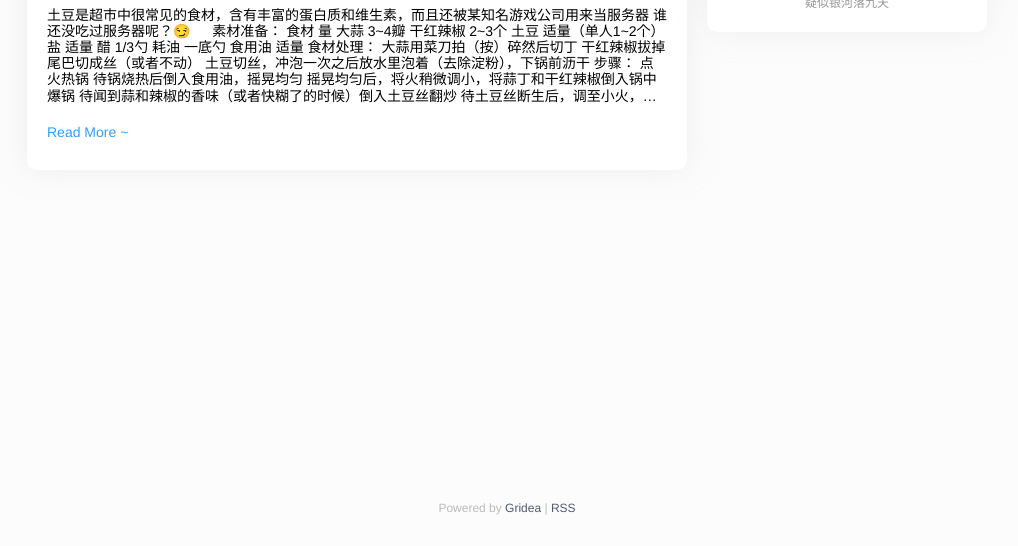
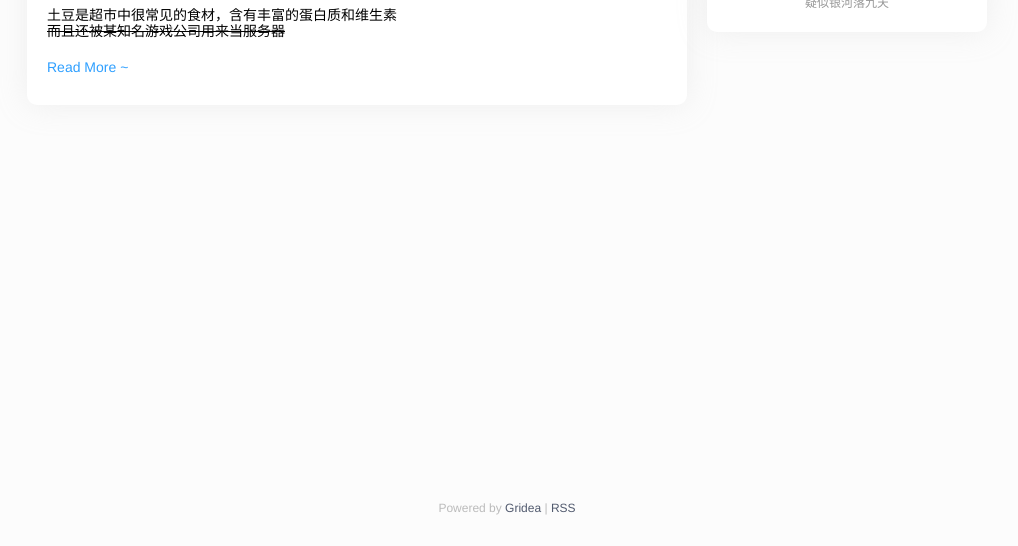
Before and after one commit to AlpsMayn/AlpsMayn.github.io, a plain HTML site: page tag/Vegetables/index.html in a window 1280 px wide. Shown: the part 254-800 px from the top of the page, without its empty margins (133-1151 px from the left). Drawn offline with nearby package versions, Linux system fonts and the light colour scheme.

Commit message:
update from gridea: 2020-03-04 23:52:18

```diff
--- a/tag/Vegetables/index.html
+++ b/tag/Vegetables/index.html
@@ -7,7 +7,7 @@
 <title>
     素菜 | 飞流直下三千尺
 </title>
-<link rel="shortcut icon" href="https://AlpsMayn.github.io/favicon.ico?v=1583336956771">
+<link rel="shortcut icon" href="https://AlpsMayn.github.io/favicon.ico?v=1583337135681">
 <!-- <link rel="stylesheet" href="https://use.fontawesome.com/releases/v5.7.2/css/all.css" integrity="sha384-fnmOCqbTlWIlj8LyTjo7mOUStjsKC4pOpQbqyi7RrhN7udi9RwhKkMHpvLbHG9Sr" crossorigin="anonymous"> -->
 <link href="https://cdn.bootcss.com/font-awesome/4.7.0/css/font-awesome.min.css" rel="stylesheet">
 <link rel="stylesheet" href="https://cdnjs.cloudflare.com/ajax/libs/KaTeX/0.10.0/katex.min.css">
@@ -27,7 +27,7 @@
     <div class="nav">
         <div class="logo">
             <a href="https://AlpsMayn.github.io">
-                <img class="avatar" src="https://AlpsMayn.github.io/images/avatar.png?v=1583336956771" alt="">
+                <img class="avatar" src="https://AlpsMayn.github.io/images/avatar.png?v=1583337135681" alt="">
             </a>
             <div class="site-title">
                 <h1>
@@ -104,17 +104,17 @@
                     <time class="post-time">2020-03-04</time>
 
                         <a href="https://AlpsMayn.github.io/tag/Cook/" class="post-tag i-tag
-                            i-tag-">
+                            i-tag-info">
             #做菜
         </a>
 
                         <a href="https://AlpsMayn.github.io/tag/HomeCooked/" class="post-tag i-tag
-                            i-tag-success">
+                            i-tag-other_4">
             #家常菜
         </a>
 
                         <a href="https://AlpsMayn.github.io/tag/Vegetables/" class="post-tag i-tag
-                            i-tag-other_2">
+                            i-tag-other_1">
             #素菜
         </a>
 
@@ -123,67 +123,11 @@
 
                             <div class="post-content">
 
-                                        <div class="post-content-content">
-                                            土豆是超市中很常见的食材，含有丰富的蛋白质和维生素，而且还被某知名游戏公司用来当服务器
-谁还没吃过服务器呢？😏
+                                    <div class="post-content-abstract">
+                                        <p>土豆是超市中很常见的食材，含有丰富的蛋白质和维生素</p>
+<p><s>而且还被某知名游戏公司用来当服务器</s></p>
 
-素材准备：
-
-
-
-食材
-量
-
-
-
-
-大蒜
-3~4瓣
-
-
-干红辣椒
-2~3个
-
-
-土豆
-适量（单人1~2个）
-
-
-盐
-适量
-
-
-醋
-1/3勺
-
-
-耗油
-一底勺
-
-
-食用油
-适量
-
-
-
-食材处理：
-
-大蒜用菜刀拍（按）碎然后切丁
-干红辣椒拔掉尾巴切成丝（或者不动）
-土豆切丝，冲泡一次之后放水里泡着（去除淀粉），下锅前沥干
-
-步骤：
-
-点火热锅
-待锅烧热后倒入食用油，摇晃均匀
-摇晃均匀后，将火稍微调小，将蒜丁和干红辣椒倒入锅中爆锅
-待闻到蒜和辣椒的香味（或者快糊了的时候）倒入土豆丝翻炒
-待土豆丝断生后，调至小火，放入盐、醋和耗油，之后调回中火，继续翻炒
-待调味料翻炒均匀后即可出锅
-
-超简单，而且很好吃！
-
-                                        </div>
+                                    </div>
 
                                             <a class="btn btn-text" href="https://AlpsMayn.github.io/post/chao-tu-dou-si/">Read More ~</a>
                             </div>
@@ -201,7 +145,7 @@
                     <!-- 个人信息 -->
 
     <div class="id_card i-card">
-        <div class="id_card-avatar" style="background-image: url(https://AlpsMayn.github.io/images/avatar.png?v=1583336956771)">
+        <div class="id_card-avatar" style="background-image: url(https://AlpsMayn.github.io/images/avatar.png?v=1583337135681)">
         </div>
         <h1 class="id_card-title">
             飞流直下三千尺
```
Also changed, not shown: archives/index.html (+2 -2 lines), atom.xml (+7 -4 lines), index.html (+10 -66 lines), post/chao-tu-dou-si/index.html (+7 -7 lines), tag/Cook/index.html (+8 -64 lines), tag/HomeCooked/index.html (+9 -65 lines), tags/index.html (+5 -5 lines).
